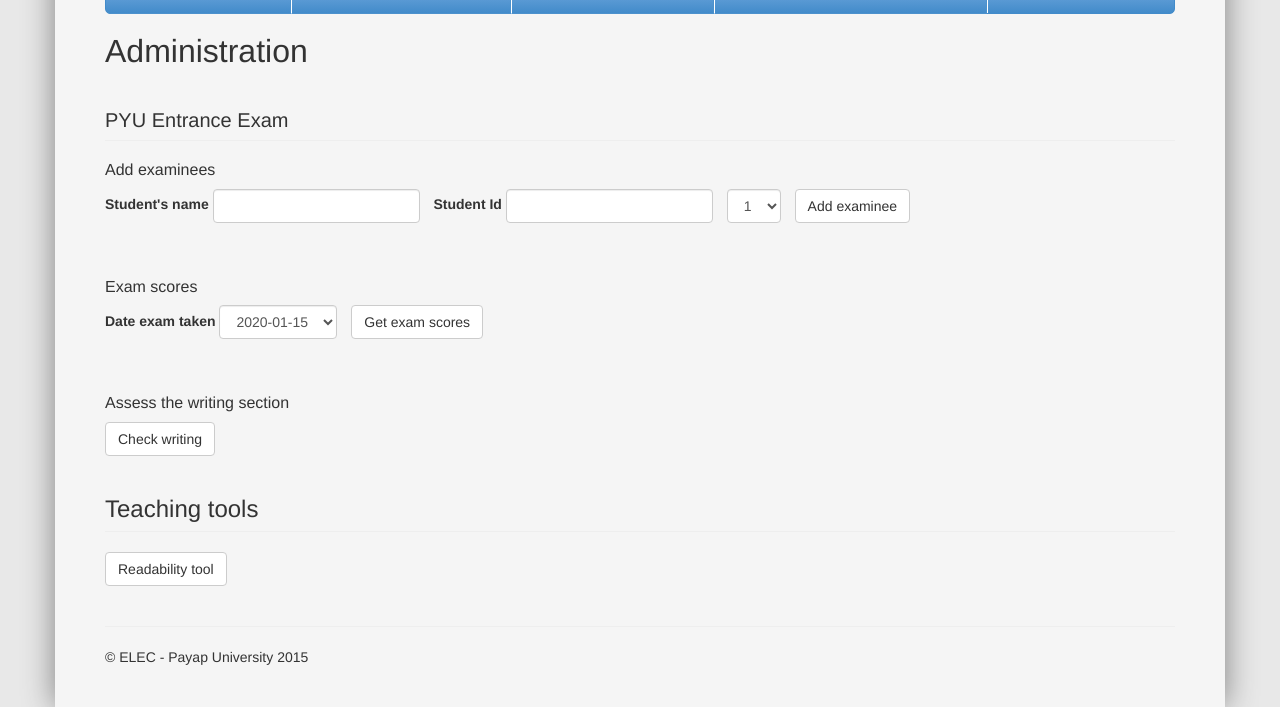
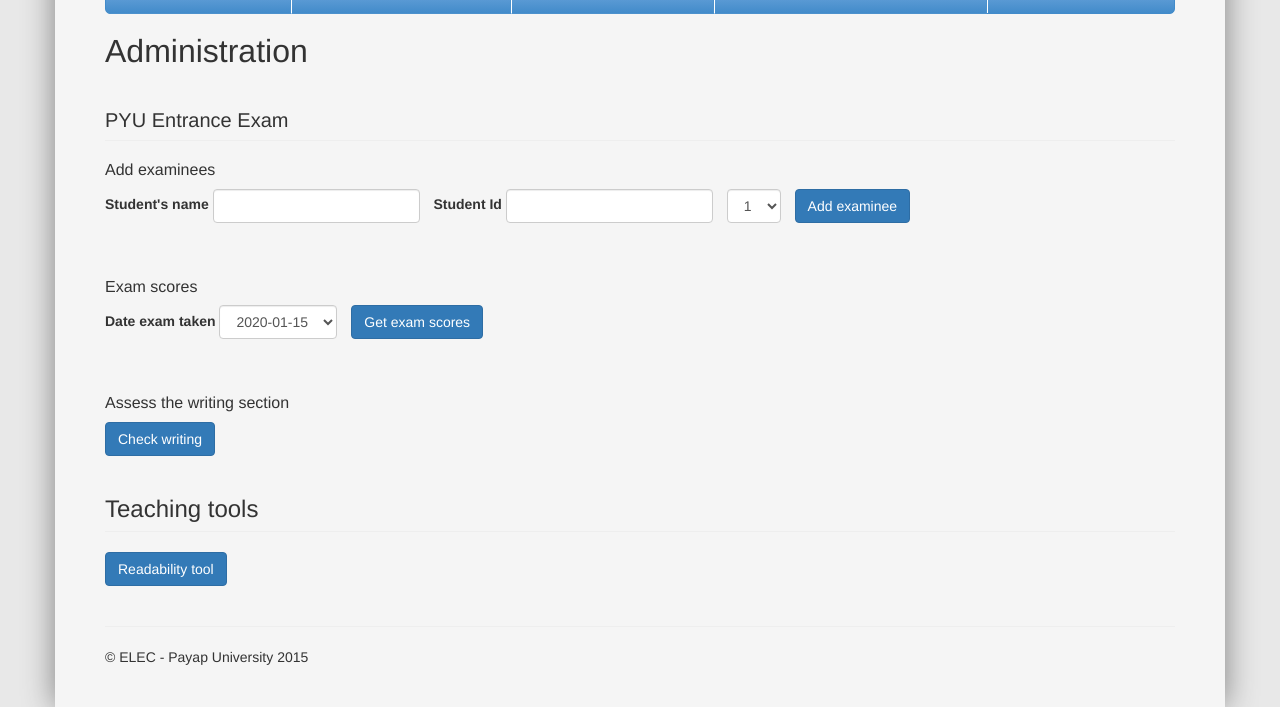
Before and after one commit to CarlosS7/uni-website, a Flask app: page /user/ in a window 1280 px wide. Shown: the part 358-1065 px from the top of the page. Run offline with Flask 2, Linux system fonts and the light colour scheme; a user stored in the database is signed in; tables that the repository leaves empty hold one stand-in row (values such as "Sample post"); some libraries are stand-ins or nearby versions.

Commit message:
Updated user page formatting

```diff
--- a/website/templates/partials/dratreport.html
+++ b/website/templates/partials/dratreport.html
@@ -2,4 +2,4 @@
 {% for text in message[1:] %}
 <p>{{ text }}</p>
 {% endfor %}
-<button class="btn btn-default" onclick="Admin.empty('drat-report')" type="button">Delete report</button>
+<button class="btn btn-primary" onclick="Admin.empty('drat-report')" type="button">Delete report</button>
--- a/website/templates/partials/shownamepass.html
+++ b/website/templates/partials/shownamepass.html
@@ -2,5 +2,5 @@
   <strong>Name: </strong> {{ fullname }} &nbsp;<strong>Id:</strong> {{ username }} &nbsp;<strong>Password:</strong> {{ password }}&nbsp;
 </h4>
 {% if not button %}
-  <button class="btn btn-default" onclick="Admin.empty('addexaminee-names')" type="button">Hide student names</button>
+  <button class="btn btn-primary" onclick="Admin.empty('addexaminee-names')" type="button">Hide student names</button>
 {% endif %}
--- a/website/templates/partials/showscore.html
+++ b/website/templates/partials/showscore.html
@@ -19,5 +19,5 @@
 </table>
 {% endfor %}
 {% if not button %}
-  <button class="btn btn-default" onclick="Admin.empty('getscore-scores')" type="button">Hide scores</button>
+  <button class="btn btn-primary" onclick="Admin.empty('getscore-scores')" type="button">Hide scores</button>
 {% endif %}
--- a/website/templates/user/index.html
+++ b/website/templates/user/index.html
@@ -18,7 +18,7 @@
       <option>{{ exam }}</option>
       {% endfor %}
     </select>
-    <button class="btn btn-default" onclick="Admin.addExaminee()" type="button">Add examinee</button>
+    <button class="btn btn-primary" onclick="Admin.addExaminee()" type="button">Add examinee</button>
   </div>
 </form><br>
 <div id="addexaminee-names"></div>
@@ -31,24 +31,24 @@
       <option>{{ exam_date }}</option>
       {% endfor %}
     </select>
-    <button class="btn btn-default" onclick="Admin.getExamScore()" type="button">Get exam scores</button>
+    <button class="btn btn-primary" onclick="Admin.getExamScore()" type="button">Get exam scores</button>
   </div>
 </form><br>
 <div id="getscore-scores"></div>
 <h4>Assess the writing section</h4>
 <div>
-  <p><button class="btn btn-default" onclick="Admin.checkWrite()" type="button">Check writing</button></p>
+  <p><button class="btn btn-primary" onclick="Admin.checkWrite()" type="button">Check writing</button></p>
 </div>
 <div id="checkwrite"></div>
 
 <h2 class="page-header">Teaching tools</h2>
-<p><button class="btn btn-default" onclick="toggleDiv('drat-open')" type="button">Readability tool</button></p>
+<p><button class="btn btn-primary" onclick="toggleDiv('drat-open')" type="button">Readability tool</button></p>
 <div class="collapse" id="drat-open">
   <form id="drat-form" method="post">
     <div class="form-group">
       <h4>Insert text in the box below</h4>
       <textarea cols="80" rows="10" id="drat-text"></textarea><br>
-      <button class="btn btn-default" onclick="Admin.getDratReport()" type="button">Submit text</button>
+      <button class="btn btn-primary" onclick="Admin.getDratReport()" type="button">Submit text</button>
     </div>
   </form>
 </div>
```
